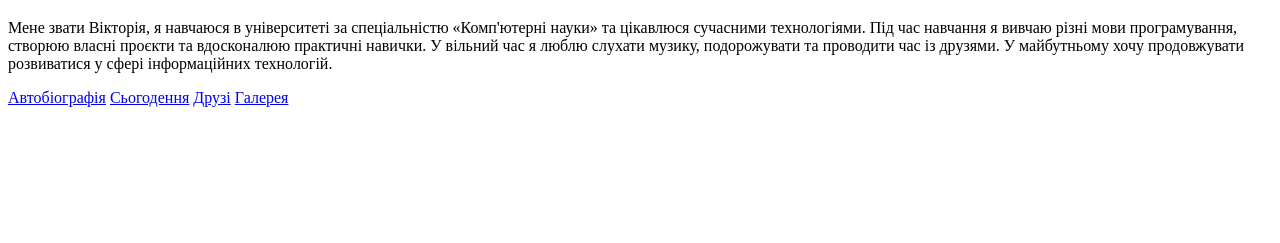
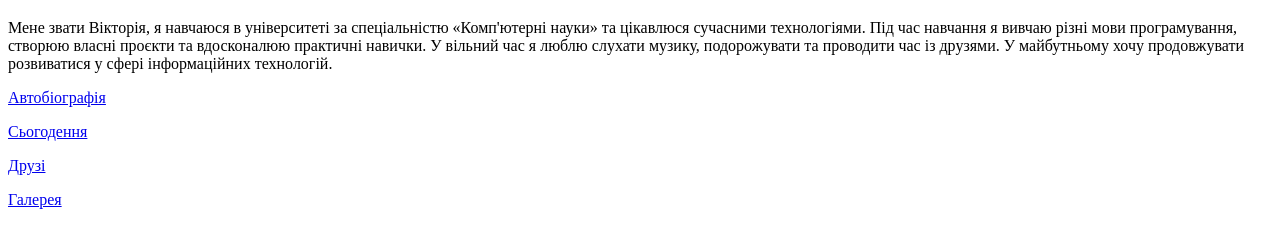
Before and after one commit to viktoriiakushniruk24-coder/WebProgramming, a plain HTML site: page Lab1/index.html in a window 1280 px wide. Shown: the part 61-304 px from the top of the page. Drawn offline with Linux system fonts and the light colour scheme.

Commit message:
Update index.html

```diff
--- a/Lab1/index.html
+++ b/Lab1/index.html
@@ -23,9 +23,9 @@
 
     </p>
 
-    <a href="biography.html">Автобіографія</a>
-    <a href="nowadays.html">Сьогодення</a>
-    <a href="friends.html">Друзі</a>
-    <a href="gallery.html">Галерея</a>
+    <p><a href="biography.html">Автобіографія</a></p>
+ <p><a href="nowadays.html">Сьогодення</a></p>
+ <p><a href="friends.html">Друзі</a></p>
+ <p><a href="gallery.html">Галерея</a></p>
 </body>
 </html>
```
